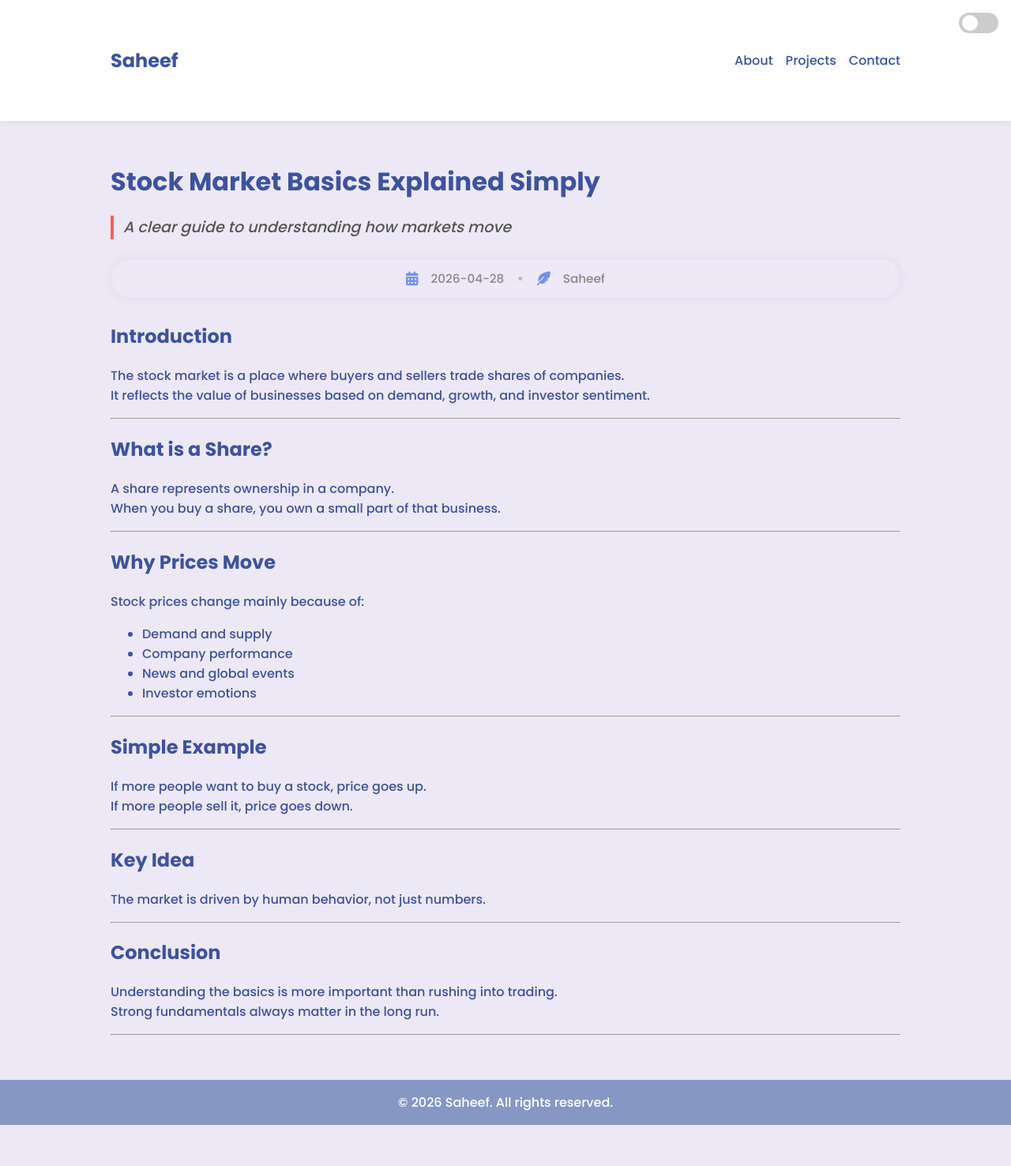
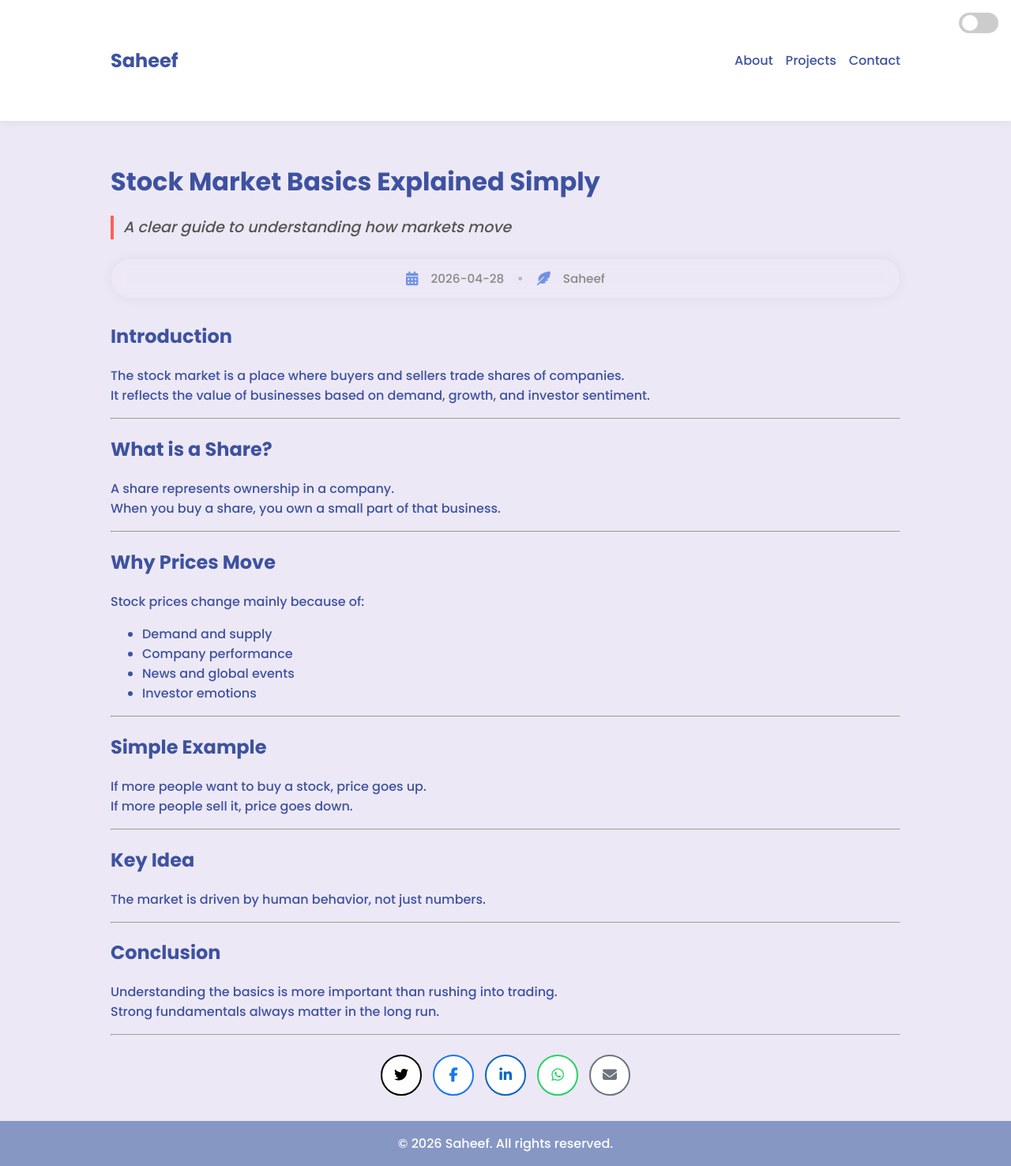
Before and after one commit to abdulsaheef/abdulsaheef.github.io, a Jekyll site: the page built from _posts/2026-04-28-my-first-post.md, in a window 1280 px wide. Shown: the whole page at 79% size. Built offline with Jekyll 4.4.1, drawn with Linux system fonts in a browser that asks for light colours; before the commit the page ends 1424 px from its top, so only the background shows below that.

Commit message:
Add social share buttons to post layout

```diff
--- a/_layouts/post.html
+++ b/_layouts/post.html
@@ -45,7 +45,27 @@
 
   <hr />
 
-  <div class="share-buttons-icon" id="shareButtons"></div>
+<div class="share-buttons-icon" id="shareButtons"></div>
+
+<script>
+  const shareURL = window.location.href;
+
+  const shareHTML = `
+    <a href="https://twitter.com/intent/tweet?url=${encodeURIComponent(shareURL)}" class="btn-icon twitter" target="_blank"><i class="fab fa-twitter"></i></a>
+
+    <a href="https://www.facebook.com/sharer/sharer.php?u=${encodeURIComponent(shareURL)}" class="btn-icon facebook" target="_blank"><i class="fab fa-facebook-f"></i></a>
+
+    <a href="https://www.linkedin.com/shareArticle?mini=true&url=${encodeURIComponent(shareURL)}" class="btn-icon linkedin" target="_blank"><i class="fab fa-linkedin-in"></i></a>
+
+    <a href="https://api.whatsapp.com/send?text=${encodeURIComponent(shareURL)}" class="btn-icon whatsapp" target="_blank"><i class="fab fa-whatsapp"></i></a>
+
+    <a href="mailto:?subject=Check this article&body=${encodeURIComponent(shareURL)}" class="btn-icon email">
+      <i class="fas fa-envelope"></i>
+    </a>
+  `;
+
+  document.getElementById('shareButtons').innerHTML = shareHTML;
+</script>
 
 </main>
 
```
